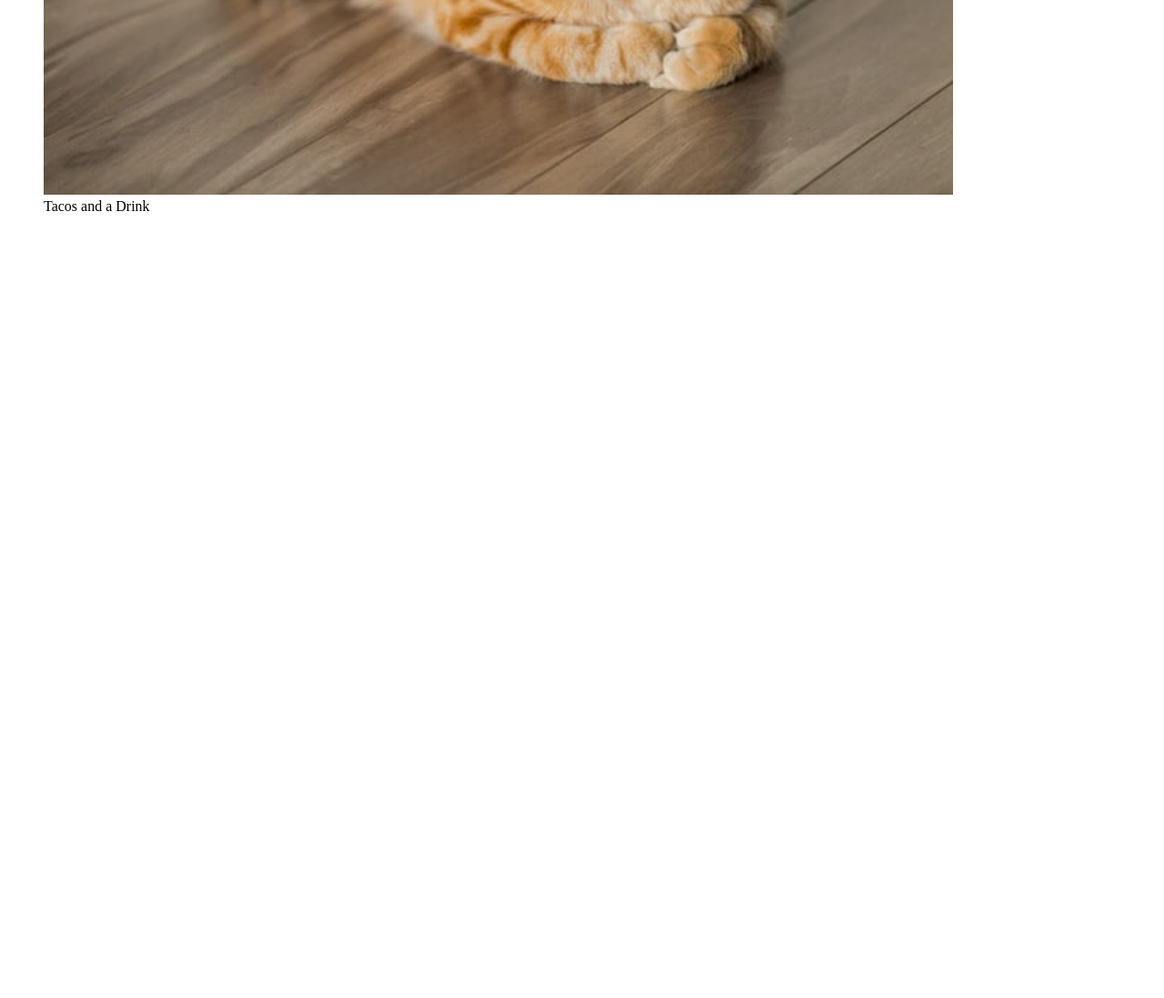
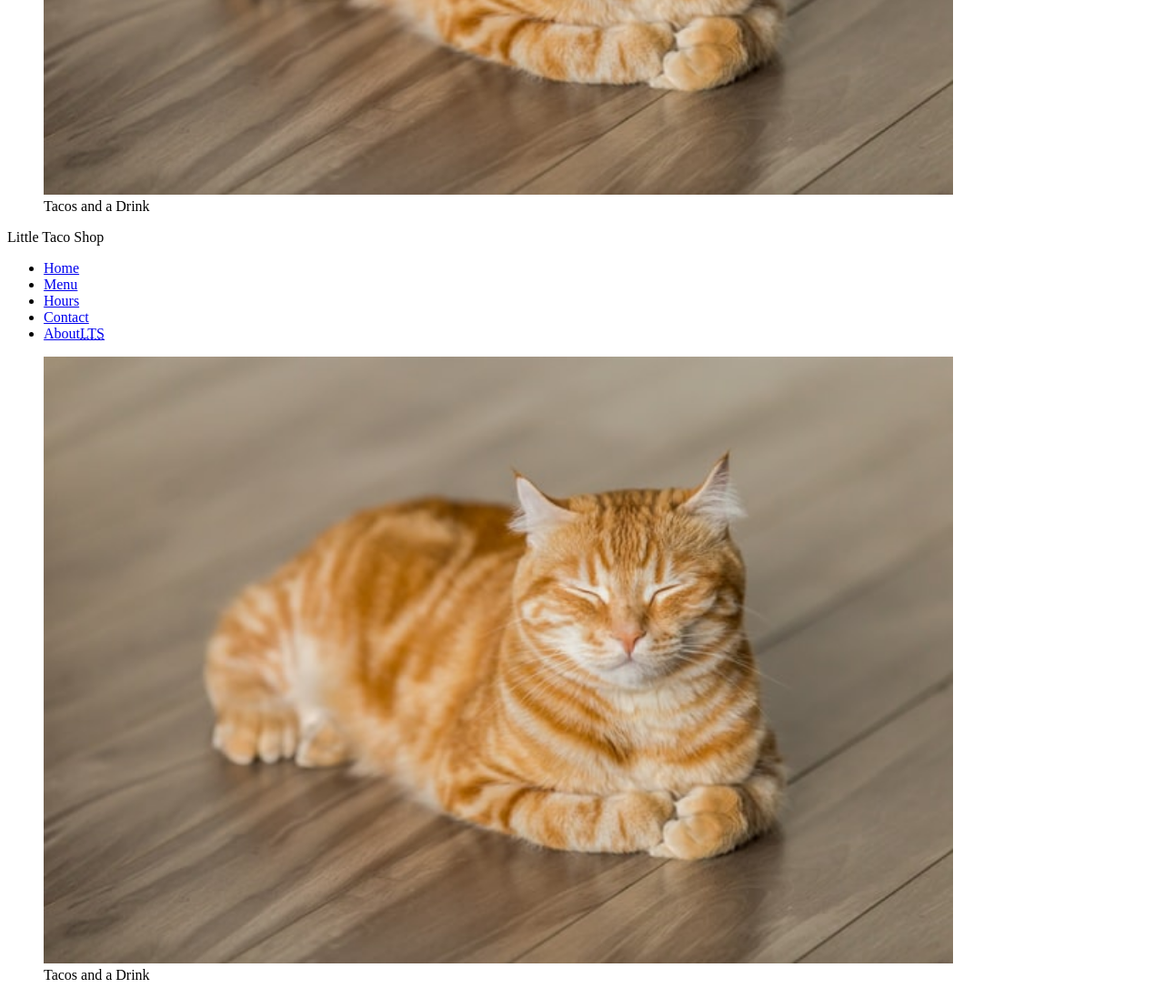
Before and after one commit to selameshetu/learngitproject, a plain HTML site: page main.html in a window 1280 px wide. Shown: the part 1914-3011 px from the top of the page at 91% size. Before the commit the page ends 2166 px from the top, so only its background shows below. Drawn offline with Linux system fonts and the light colour scheme.

Commit message:
make file in the newlink

```diff
--- a/main.html
+++ b/main.html
@@ -66,5 +66,35 @@
  </figcaption>
  </figure>
   </section>
+  <header class="header">
+</h1 class="header_h1"> Little Taco Shop</h1>
+<nav class="header_nav">
+    <ul class="header_ul">
+ <li>
+ <a href="/">Home</a>
+</li>
+ <li>
+     <a href="#menu">Menu</a>
+    </li>
+    <li>
+     <a href="hours.html"> Hours</a>
+    </li>
+    <li>
+     <a href="contact.html">Contact </a>
+    </li>
+    <li>
+     <a href="about.html">About<abbr title="The Little Taco Shop">LTS</abbr></a>
+    </li>
+    </ul>
+</nav>
+</header>
+<section class="hero">
+<figure>
+<img src="cat2.jpg" alt="Tacos Delicioso" title="Tacos Delicioso" width="1000" height="667">
+<figcaption class="offscreen">
+  Tacos and a Drink
+</figcaption>
+</figure>
+</section>
 </body>
 </html>
```
